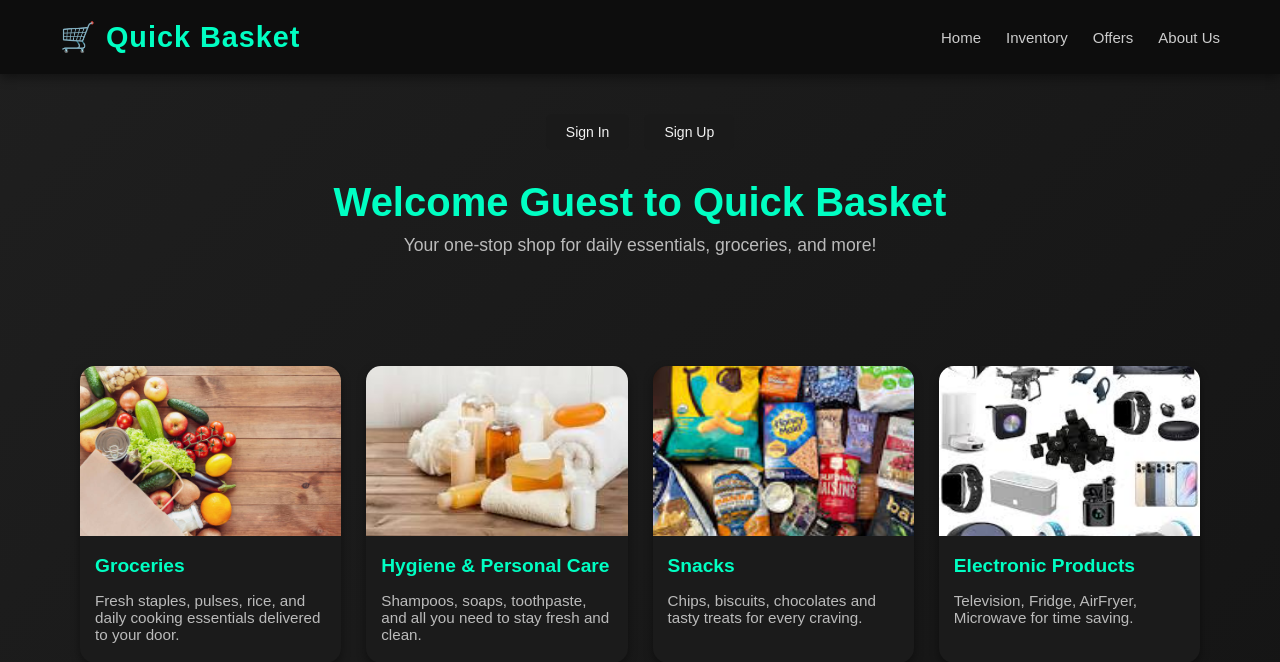
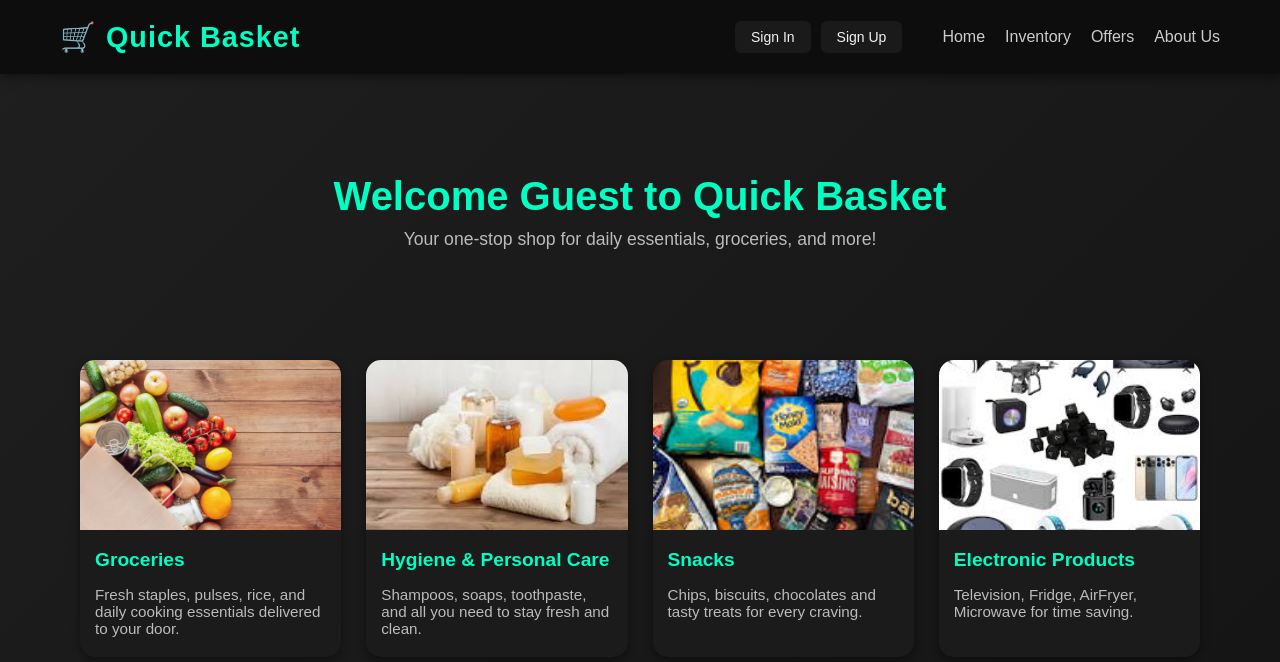
Before and after one commit to Manavbarodiya/e-commerce-store, a Django app: page /index/ in a window 1280 px wide. Shown: the top 662 px of the page. Run offline with Django 5.2, Linux system fonts and the light colour scheme.

Commit message:
Update header navigation styling: adjust spacing and hover colors

```diff
--- a/static/css/base.css
+++ b/static/css/base.css
@@ -42,7 +42,7 @@ header h1:hover {
 nav {
   display: flex;
   align-items: center;
-  gap: 25px;
+  gap: 20px;
 }
 
 nav a {
@@ -50,11 +50,10 @@ nav a {
   color: #ccc;
   transition: 0.3s;
   white-space: nowrap;
-  font-size: 15px;
 }
 
 nav a:hover {
-  color: #00ffc3;
+  color: #ffffff;
 }
 
 /* Footer Styles - Basic structure, detailed styles in footer.css */
--- a/static/css/index.css
+++ b/static/css/index.css
@@ -2,46 +2,7 @@
 
 .hero {
   text-align: center;
-  padding: 40px 20px 60px;
-}
-
-.hero-actions {
-  display: flex;
-  justify-content: center;
-  align-items: center;
-  gap: 15px;
-  margin-bottom: 30px;
-  flex-wrap: wrap;
-}
-
-.hero-actions a {
-  text-decoration: none;
-}
-
-.action-btn {
-  padding: 10px 20px;
-  border: none;
-  border-radius: 6px;
-  background: #1a1a1a;
-  color: #f2f2f2;
-  font-size: 14px;
-  font-weight: 500;
-  cursor: pointer;
-  white-space: nowrap;
-  transition: background-color 0.3s ease, color 0.3s ease, transform 0.2s ease, box-shadow 0.3s ease;
-  font-family: 'Poppins', sans-serif;
-}
-
-.action-btn:hover {
-  background: #2a2a2a;
-  color: #00ffc3;
-  transform: translateY(-2px);
-  box-shadow: 0 6px 15px rgba(0,255,195,0.3);
-}
-
-.action-btn:active {
-  transform: scale(0.98);
-  box-shadow: none;
+  padding: 100px 20px 60px;
 }
 
 .hero h2 {
--- a/templates/header.html
+++ b/templates/header.html
@@ -15,6 +15,18 @@
     </a>
 
     <nav>
+      {% if user.is_authenticated %}
+      <div class="search-bar">
+        <a href="{% url 'checkout' %}"><button type="button">Check Out</button></a>
+        <a href="{% url 'order_history' %}"><button type="button">My Orders</button></a>
+        <a href="{% url 'signout' %}"><button type="button">Sign Out</button></a>
+      </div>
+      {% else %}
+      <div class="search-bar">
+        <a href="{% url 'login' %}"><button type="button">Sign In</button></a>
+        <a href="{% url 'signup' %}"><button type="button">Sign Up</button></a>
+      </div>
+      {% endif %}
       <a href="{% url 'index' %}">Home</a>
       <a href="{% url 'cart' %}">Inventory</a>
       <a href="{% url 'offers' %}">Offers</a>
--- a/templates/index.html
+++ b/templates/index.html
@@ -3,16 +3,6 @@
 <link rel="stylesheet" href="{% static 'css/index.css' %}">
 
   <section class="hero">
-    <div class="hero-actions">
-      {% if user.is_authenticated %}
-        <a href="{% url 'checkout' %}"><button type="button" class="action-btn">Check Out</button></a>
-        <a href="{% url 'order_history' %}"><button type="button" class="action-btn">My Orders</button></a>
-        <a href="{% url 'signout' %}"><button type="button" class="action-btn">Sign Out</button></a>
-      {% else %}
-        <a href="{% url 'login' %}"><button type="button" class="action-btn">Sign In</button></a>
-        <a href="{% url 'signup' %}"><button type="button" class="action-btn">Sign Up</button></a>
-      {% endif %}
-    </div>
     <h2>Welcome {% if name %}{{name}}{% else %}Guest{% endif %} to Quick Basket</h2>
     <p>Your one-stop shop for daily essentials, groceries, and more!</p>
   </section>
```
